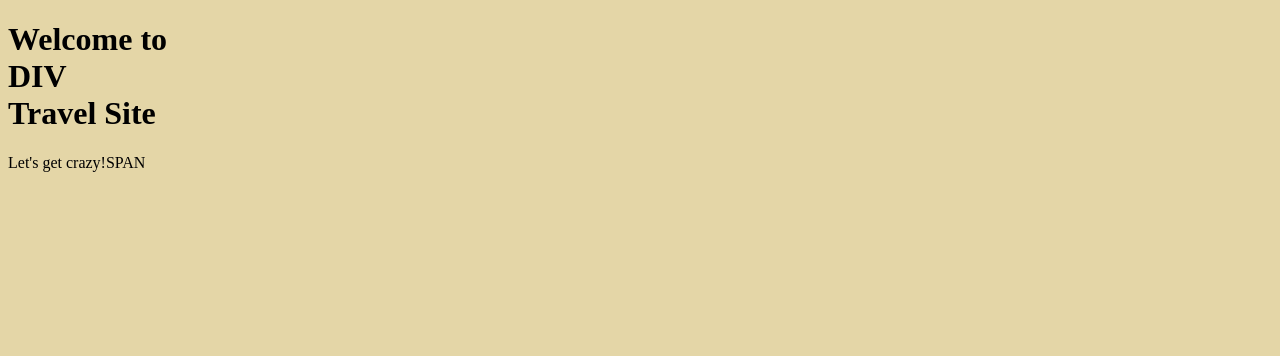
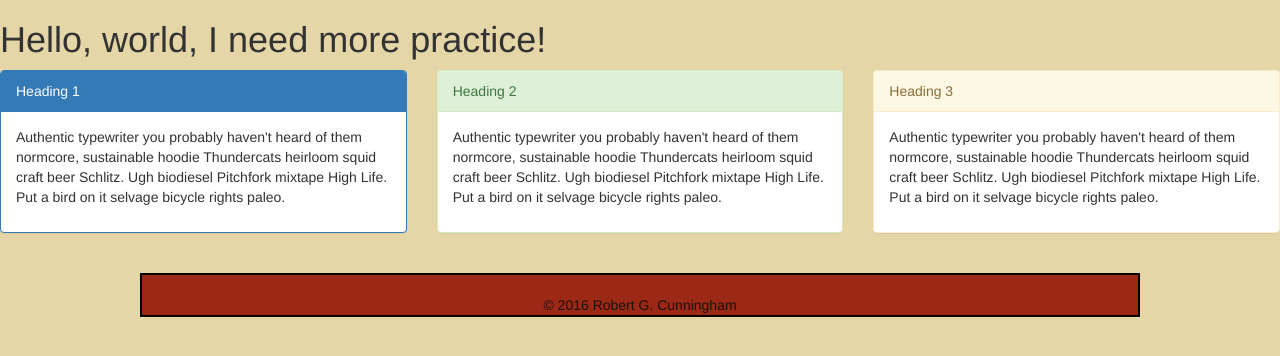
Before and after one commit to rgc3/my_first_site_tts, a plain HTML site: page my_first_page.html in a window 1280 px wide. Drawn offline with nearby package versions, Linux system fonts and the light colour scheme.

Commit message:
playing around for practice

```diff
--- a/my_first_page.html
+++ b/my_first_page.html
@@ -1,13 +1,59 @@
 <!DOCTYPE html>
-<html>
-	<head>
-		<title>My first webpage</title>
-		<link rel="stylesheet" href="assets/stylesheets/styles.css"
-	</head>
+<html lang="en">
+  <head>
+    <meta charset="utf-8">
+    <meta http-equiv="X-UA-Compatible" content="IE=edge">
+    <meta name="viewport" content="width=device-width, initial-scale=1">
+    <title>Practice, practice, practice</title>
 
-	<BODY>
-		<h1>Welcome to <div class="words">DIV</div>Travel Site</h1>
-		<p>Let's get crazy!<span class="text">SPAN</span></p>
-	</body>
+    <!-- Latest compiled and minified CSS -->
+    <link rel="stylesheet" href="https://maxcdn.bootstrapcdn.com/bootstrap/3.3.2/css/bootstrap.min.css">
+    <link rel="stylesheet" href="assets/stylesheets/styles.css">
 
-	</html>
+    <!-- HTML5 shim and Respond.js for IE8 support of HTML5 elements and media queries -->
+    <!-- WARNING: Respond.js doesn't work if you view the page via file:// -->
+    <!--[if lt IE 9]>
+      <script src="https://oss.maxcdn.com/html5shiv/3.7.2/html5shiv.min.js"></script>
+      <script src="https://oss.maxcdn.com/respond/1.4.2/respond.min.js"></script>
+    <![endif]-->
+  </head>
+
+  <body>
+    <h1>Hello, world, I need more practice!</h1>
+
+    <div class="row">
+	    <div class="col-md-4">
+	      <div class="panel panel-primary">
+	        <div class="panel-heading panel-primary">Heading 1</div>
+	        <div class="panel-body">
+	           <p>Authentic typewriter you probably haven't heard of them normcore, sustainable hoodie Thundercats heirloom squid craft beer Schlitz. Ugh biodiesel Pitchfork mixtape High Life. Put a bird on it selvage bicycle rights paleo.</p>
+	        </div>
+	      </div>
+	    </div>
+	    <div class="col-md-4">
+	      <div class="panel panel-success">
+	        <div class="panel-heading">Heading 2</div>
+	        <div class="panel-body">
+	           <p>Authentic typewriter you probably haven't heard of them normcore, sustainable hoodie Thundercats heirloom squid craft beer Schlitz. Ugh biodiesel Pitchfork mixtape High Life. Put a bird on it selvage bicycle rights paleo.</p>
+	        </div>
+	      </div>
+	    </div>
+	    <div class="col-md-4">
+	      <div class="panel panel-warning">
+	        <div class="panel-heading">Heading 3</div>
+	        <div class="panel-body">
+	           <p>Authentic typewriter you probably haven't heard of them normcore, sustainable hoodie Thundercats heirloom squid craft beer Schlitz. Ugh biodiesel Pitchfork mixtape High Life. Put a bird on it selvage bicycle rights paleo.</p>
+	        </div>
+	      </div>
+	    </div>
+  	</div>
+
+  	<div class="footer">&#169; 2016 Robert G. Cunningham</div>
+
+    <!-- jQuery (necessary for Bootstrap's JavaScript plugins) -->
+    <script src="https://ajax.googleapis.com/ajax/libs/jquery/1.11.3/jquery.min.js"></script>
+    <!-- Include all compiled plugins (below), or include individual files as needed -->
+    <script src="js/bootstrap.min.js"></script>
+  </body>
+
+</html>
```
